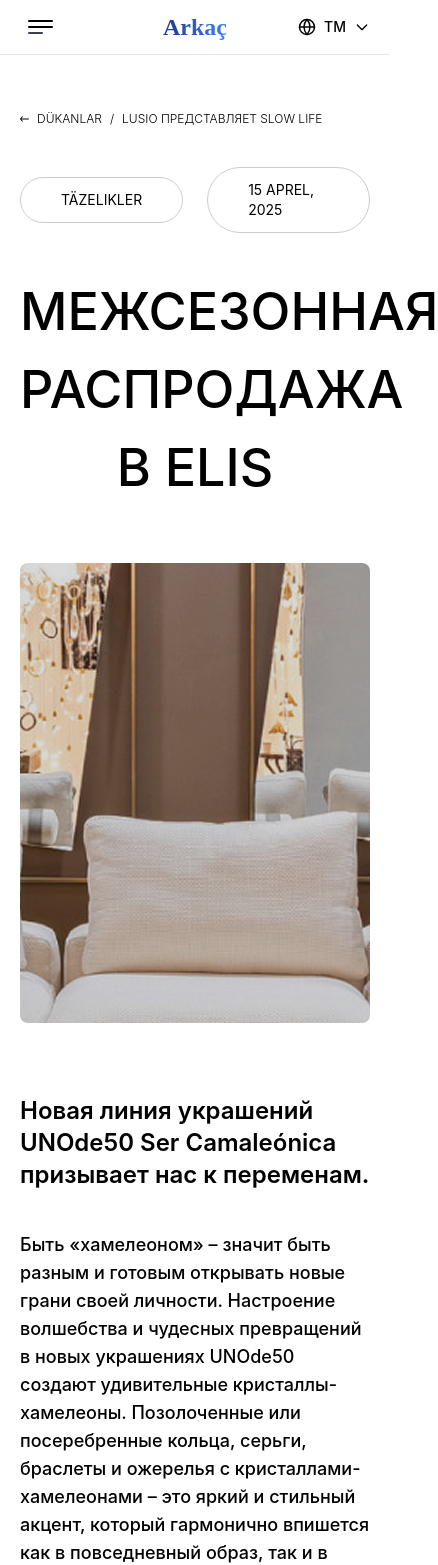
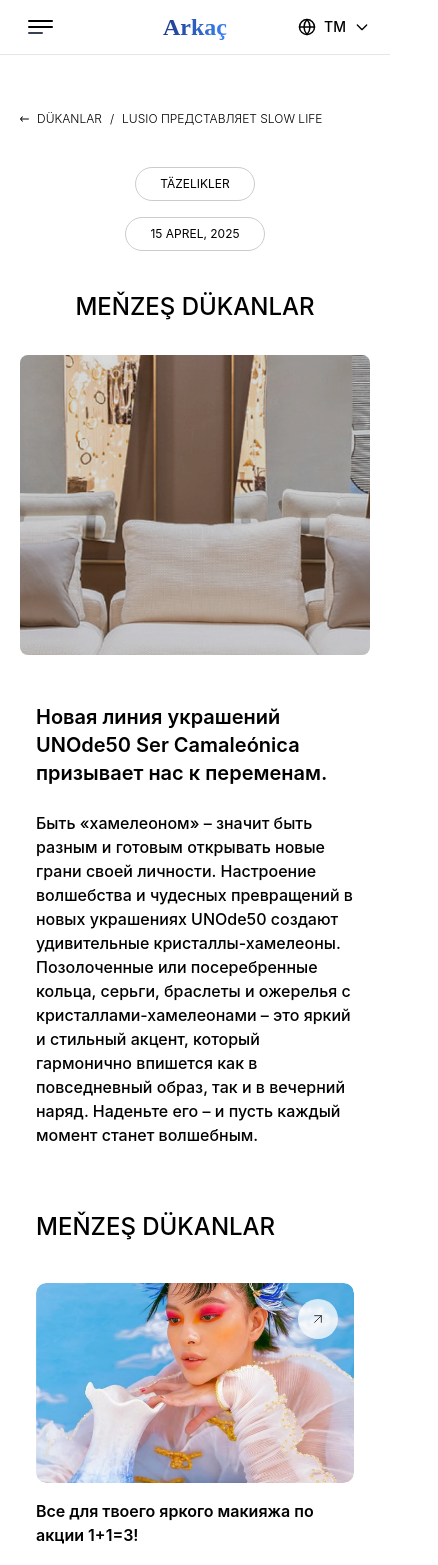
Before and after one commit to mekanio20/arkac, a Vue app: page /news/detail/1 in a window 390 px wide. Shown: the top 1565 px of the page, 438 px wide, since content can reach past the window. Built offline with nearby package versions, Linux system fonts and the light colour scheme; a web font is replaced by a local one.

Commit message:
animation added

```diff
--- a/src/components/CircleIcon.vue
+++ b/src/components/CircleIcon.vue
@@ -1,5 +1,5 @@
 <template>
-    <div class="circle-icon h-[50px] w-[50px] md:h-[60px] md:w-[60px] p-3 rounded-full bg-white shadow-soft overflow-hidden">
+    <div class="circle-icon h-[50px] w-[50px] md:h-[60px] md:w-[60px] p-3 rounded-full bg-white shadow-soft overflow-hidden floating-animation">
         <img :src="imageUrl" :alt="alt" class="h-full w-full object-cover" />
     </div>
 </template>
@@ -19,3 +19,21 @@
     }
 }
 </script>
+
+<style scoped>
+.floating-animation {
+    animation: float 3s ease-in-out infinite;
+}
+
+@keyframes float {
+    0% {
+        transform: translateY(0px);
+    }
+    50% {
+        transform: translateY(-10px);
+    }
+    100% {
+        transform: translateY(0px);
+    }
+}
+</style>
--- a/src/components/HeroSection.vue
+++ b/src/components/HeroSection.vue
@@ -41,12 +41,12 @@
 
             <!-- Action buttons -->
             <div class="flex flex-col sm:flex-row justify-center mt-6 sm:mt-10 space-y-4 sm:space-y-0 sm:space-x-6">
-                <button class="btn arkac-button-gradient flex items-center justify-center text-white py-2 sm:py-3">
+                <button class="btn arkac-button-gradient flex items-center justify-center text-white py-2 sm:py-3 transition-all duration-300 ease-in-out hover:scale-105 hover:shadow-lg hover:shadow-arkac-primary/30">
                     <span class="font-avenir font-semibold text-sm sm:text-base">{{ $t('common.view360') }}</span>
                 </button>
 
                 <button
-                    class="px-6 sm:px-8 py-2 sm:py-3 rounded-full font-medium transition-all duration-300 bg-white flex items-center justify-center">
+                    class="px-6 sm:px-8 py-2 sm:py-3 rounded-full font-medium transition-all duration-300 bg-white flex items-center justify-center hover:scale-105 hover:shadow-lg hover:bg-gray-50">
                     <schemaIcon class="w-4 h-4 sm:w-5 sm:h-5" />
                     <span class="font-avenir text-sm sm:text-base">{{ $t('common.schema') }}</span>
                 </button>
--- a/src/components/News.vue
+++ b/src/components/News.vue
@@ -3,11 +3,11 @@
         <!-- Top Row -->
         <div class="grid lg:grid-cols-2 grid-cols-1 items-start gap-4 sm:gap-6 mb-8 sm:mb-14">
             <!-- First News -->
-            <div class="relative flex items-center justify-center group cursor-pointer">
-                <img src="/imgs/news-1.webp" class="w-full h-[300px] sm:h-[400px] md:h-[475px] object-cover rounded-[10px]" />
+            <div class="relative flex items-center justify-center group cursor-pointer overflow-hidden rounded-[10px]">
+                <img src="/imgs/news-1.webp" class="w-full h-[300px] sm:h-[400px] md:h-[475px] object-cover rounded-[10px] transition-all duration-300 group-hover:scale-110 group-hover:brightness-90" />
                 <!-- Arrow icon -->
                 <div class="absolute top-4 sm:top-5 right-4 sm:right-5">
-                    <div class="bg-white opacity-75 rounded-full w-[40px] h-[40px] sm:w-[50px] sm:h-[50px] flex items-center justify-center">
+                    <div class="bg-white opacity-75 rounded-full w-[40px] h-[40px] sm:w-[50px] sm:h-[50px] flex items-center justify-center transition-transform duration-300 group-hover:scale-110">
                         <ArrowLeft class="w-4 h-4 sm:w-5 sm:h-5" />
                     </div>
                 </div>
--- a/src/components/NewsCard.vue
+++ b/src/components/NewsCard.vue
@@ -1,10 +1,10 @@
 <template>
     <router-link :to="`/news/detail/${id}`" class="flex flex-col justify-between space-y-4 sm:space-y-6">
-        <div class="relative flex items-center justify-center group cursor-pointer">
-            <img :src="image" class="w-full h-[200px] sm:h-[250px] md:h-[285px] object-cover rounded-[10px]" />
+        <div class="relative flex items-center justify-center group cursor-pointer overflow-hidden rounded-[10px]">
+            <img :src="image" class="w-full h-[200px] sm:h-[250px] md:h-[285px] object-cover rounded-[10px] transition-all duration-300 group-hover:scale-110 group-hover:brightness-90" />
             <!-- Arrow icon -->
             <div class="absolute top-4 sm:top-5 right-4 sm:right-5">
-                <div class="bg-white opacity-75 rounded-full w-[40px] h-[40px] sm:w-[50px] sm:h-[50px] flex items-center justify-center">
+                <div class="bg-white opacity-75 rounded-full w-[40px] h-[40px] sm:w-[50px] sm:h-[50px] flex items-center justify-center transition-transform duration-300 group-hover:scale-110">
                     <ArrowLeft class="w-4 h-4 sm:w-5 sm:h-5" />
                 </div>
             </div>
--- a/src/components/Sidebar.vue
+++ b/src/components/Sidebar.vue
@@ -15,7 +15,7 @@
                     </button>
                     <router-link to="/" class="font-playfair font-bold text-2xl arkac-text-gradient">Arkaç</router-link>
                 </div>
-                <SchemaIcon />
+                <SchemaIcon class="cursor-pointer" />
             </div>
 
             <!-- Header Links -->
@@ -65,7 +65,7 @@
                         AŞGABAT, TÜRKMENISTAN
                     </p>
                     <!-- 360 -->
-                    <button class="w-full btn arkac-button-gradient flex items-center justify-center text-white py-2 sm:py-3">
+                    <button class="w-full btn arkac-button-gradient flex items-center justify-center text-white py-2 sm:py-3 transition-all duration-300 hover:opacity-90">
                         <span class="font-avenir font-semibold text-sm sm:text-base">{{ $t('common.view360') }}</span>
                     </button>
                 </div>
--- a/src/components/base/button.vue
+++ b/src/components/base/button.vue
@@ -1,9 +1,9 @@
 <template>
     <button
-        class="w-fit inline-flex items-center justify-center px-12 py-4 border-[1px] rounded-full transition-colors"
+        class="w-fit inline-flex items-center justify-center px-12 py-4 border-[1px] rounded-full transition-all duration-300 hover:scale-105 hover:shadow-md"
         :class="[borderColor, bgColor, textColor]">
         <span class="font-inter text-xs md:text-sm lg:text-base mr-2 md:mr-3 lg:mr-4 uppercase">{{ text }}</span>
-        <ArrowRight :color="iconColor" class="w-3 h-3 md:w-4 md:h-4" />
+        <ArrowRight :color="iconColor" class="w-3 h-3 md:w-4 md:h-4 transition-transform duration-300 group-hover:translate-x-1" />
     </button>
 </template>
 
@@ -37,3 +37,10 @@
     }
 }
 </script>
+
+<style scoped>
+button:hover .w-3,
+button:hover .w-4 {
+    transform: translateX(4px);
+}
+</style>
--- a/src/views/Films.vue
+++ b/src/views/Films.vue
@@ -46,7 +46,7 @@
                 </div>
             </div>
             <!-- Movies -->
-            <div class="grid grid-cols-1 sm:grid-cols-2 md:grid-cols-3 lg:grid-cols-4 gap-4 sm:gap-6 pt-8 sm:pt-14">
+            <div class="grid grid-cols-1 sm:grid-cols-2 md:grid-cols-3 lg:grid-cols-4 gap-4 sm:gap-6 pt-8 sm:pt-14 pb-32">
                 <CinemaCard v-for="item in movies" :key="item.id" :img="item.img" :title="item.title"
                     :category="item.category" />
             </div>
--- a/src/views/NewsDetail.vue
+++ b/src/views/NewsDetail.vue
@@ -8,22 +8,22 @@
         <div class="pb-40 pt-14">
             <div class="container">
                 <RouterSection route="/news" prevRoute="Dükanlar" nextRoute="LUSIO представляет Slow Life" />
-                <div class="py-10 flex items-center space-x-6 justify-center">
-                    <div class="border border-arkac-gray-200 rounded-full px-10 py-3 font-inter text-sm uppercase">
+                <div class="py-10 flex flex-col sm:flex-row items-center space-y-4 sm:space-y-0 sm:space-x-6 justify-center">
+                    <div class="border border-arkac-gray-200 rounded-full px-6 sm:px-10 py-2 sm:py-3 font-inter text-xs sm:text-sm uppercase">
                         {{ $t('common.news') }}
                     </div>
-                    <div class="border border-arkac-gray-200 rounded-full px-10 py-3 font-inter text-sm uppercase">
+                    <div class="border border-arkac-gray-200 rounded-full px-6 sm:px-10 py-2 sm:py-3 font-inter text-xs sm:text-sm uppercase">
                         15 Aprel, 2025
                     </div>
                 </div>
-                <h1 class="font-inter font-medium text-[52px] text-center uppercase">Межсезонная распродажа в ELIS</h1>
-                <div class="w-full my-14 h-[460px]">
+                <h1 class="font-inter font-medium text-2xl sm:text-4xl md:text-[52px] text-center uppercase px-4">{{ $t('titles.shops') }}</h1>
+                <div class="w-full my-8 sm:my-14 h-[300px] sm:h-[460px]">
                     <img class="w-full h-full object-cover rounded-lg" src="/imgs/news-1.png">
                 </div>
-                <div class="pt-4">
-                    <h3 class="font-inter font-semibold text-2xl">Новая линия украшений UNOde50 Ser Camaleónica
+                <div class="pt-4 px-4 sm:px-0">
+                    <h3 class="font-inter font-semibold text-xl sm:text-2xl">Новая линия украшений UNOde50 Ser Camaleónica
                         призывает нас к переменам.</h3>
-                    <p class="font-inter font-medium text-lg py-10">
+                    <p class="font-inter font-medium text-base sm:text-lg py-6 sm:py-10">
                         Быть «хамелеоном» – значит быть разным и готовым открывать новые грани своей личности.
                         Настроение волшебства и чудесных превращений в новых украшениях UNOde50 создают удивительные
                         кристаллы-хамелеоны. Позолоченные или посеребренные кольца, серьги, браслеты и ожерелья с
@@ -32,10 +32,24 @@
                         волшебным.
                     </p>
                 </div>
-                <div class="pt-20">
-                    <h2 class="font-inter font-medium text-4xl uppercase">{{ $t('titles.shops') }}</h2>
-                    <div class="w-full py-6 rounded-xl mt-10 relative overflow-hidden">
-                        <Swiper :modules="modules" :slides-per-view="4" :space-between="40" :loop="true">
+                <div class="pt-10 sm:pt-20 px-4 sm:px-0">
+                    <h2 class="font-inter font-medium text-2xl sm:text-4xl uppercase">{{ $t('titles.shops') }}</h2>
+                    <div class="w-full py-4 sm:py-6 rounded-xl mt-6 sm:mt-10 relative overflow-hidden">
+                        <Swiper :modules="modules" :slides-per-view="1" :space-between="20"
+                            :breakpoints="{
+                                '640': {
+                                    slidesPerView: 2,
+                                    spaceBetween: 20
+                                },
+                                '768': {
+                                    slidesPerView: 3,
+                                    spaceBetween: 30
+                                },
+                                '1024': {
+                                    slidesPerView: 4,
+                                    spaceBetween: 40
+                                }
+                            }">
                             <SwiperSlide v-for="item in news" :key="item.id">
                                 <NewsCard :id="item.id" :title="item.title" :date="item.date" :image="item.image"
                                     :category="item.category" />
```
Also changed, not shown: src/components/Footer.vue (+5 -5 lines), src/components/StatsDisplay.vue (+4 -4 lines), src/views/Home.vue (+26 -1 lines).
